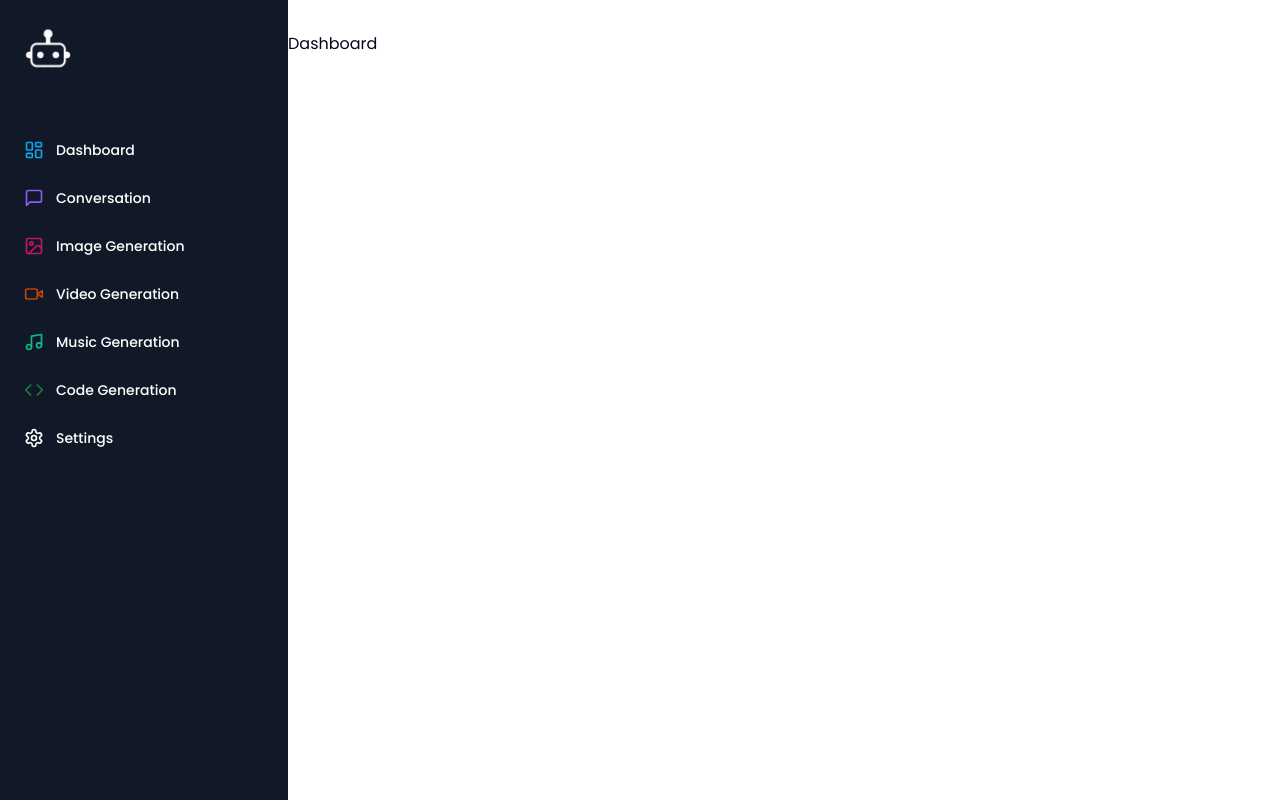
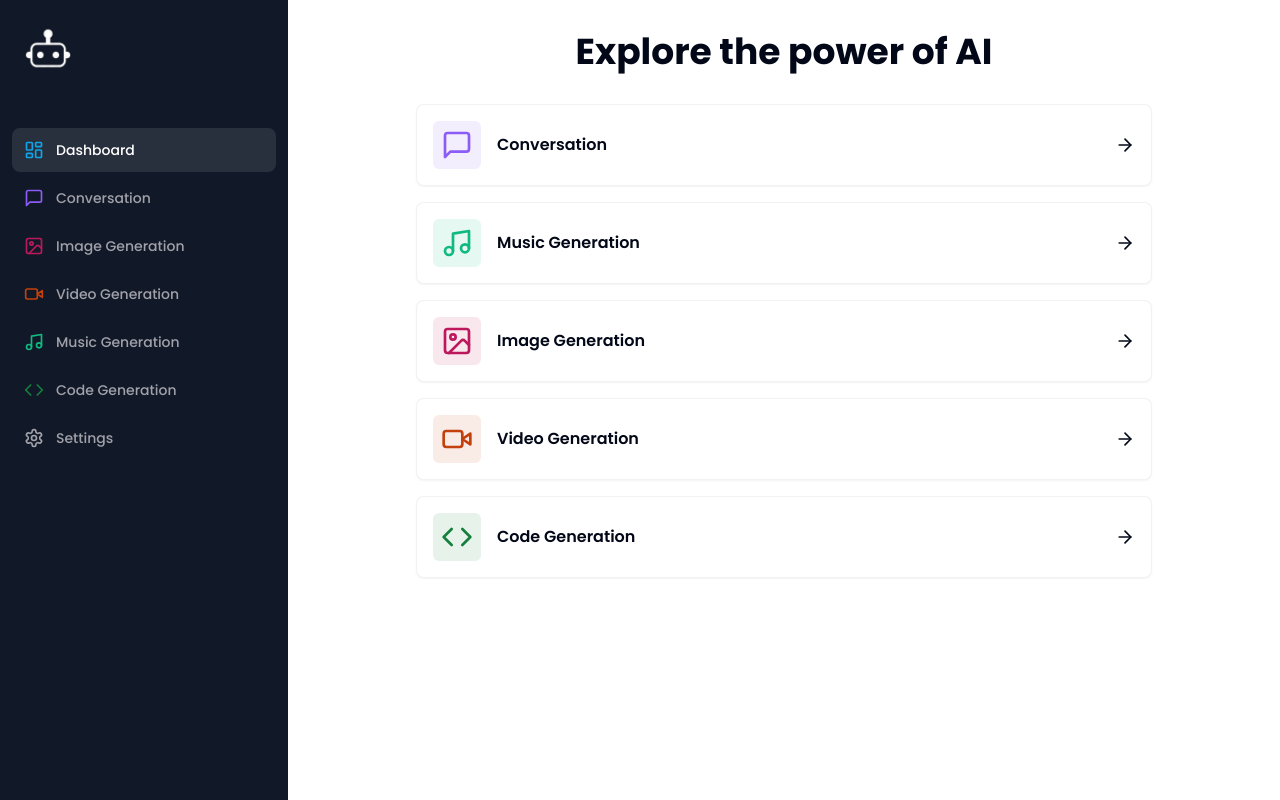
Before and after one commit to azam-ali-jafri/ai-content-generator, a Next.js app: page /dashboard in a window 1280 px wide. Built offline with nearby package versions, Linux system fonts and the light colour scheme.

Commit message:
Dashboard

```diff
--- a/app/(dashboard)/(routes)/dashboard/page.tsx
+++ b/app/(dashboard)/(routes)/dashboard/page.tsx
@@ -1,7 +1,75 @@
+"use client";
+import { Card } from "@/components/ui/Card";
+import { cn } from "@/lib/utils";
+import { ArrowRight, Code, Image, MessageSquare, Music, Video } from "lucide-react";
+import { useRouter } from "next/navigation";
 import React from "react";
 
+const tools = [
+  {
+    label: "Conversation",
+    icon: MessageSquare,
+    color: "text-violet-500",
+    bgColor: "bg-violet-500/10",
+    href: "/conversation",
+  },
+  {
+    label: "Music Generation",
+    icon: Music,
+    color: "text-emerald-500",
+    bgColor: "bg-emerald-500/10",
+    href: "/music",
+  },
+  {
+    label: "Image Generation",
+    icon: Image,
+    color: "text-pink-700",
+    bgColor: "bg-pink-700/10",
+    href: "/image",
+  },
+  {
+    label: "Video Generation",
+    icon: Video,
+    color: "text-orange-700",
+    bgColor: "bg-orange-700/10",
+    href: "/video",
+  },
+  {
+    label: "Code Generation",
+    icon: Code,
+    color: "text-green-700",
+    bgColor: "bg-green-700/10",
+    href: "/code",
+  },
+];
+
 const Dashboard = () => {
-  return <div>Dashboard</div>;
+  const router = useRouter();
+
+  return (
+    <div>
+      <div className="mb-8 space-y-4">
+        <h2 className="text-2xl md:text-4xl font-bold text-center">Explore the power of AI</h2>
+      </div>
+      <div className="px-4 md:px-20 lg:px-32 space-y-4">
+        {tools.map((tool) => (
+          <Card
+            onClick={() => router.push(tool.href)}
+            key={tool.href}
+            className="p-4 border-black/5 flex items-center justify-between hover:shadow-md transition cursor-pointer"
+          >
+            <div className="flex items-center gap-x-4">
+              <div className={cn("p-2 w-fit rounded-md", tool.bgColor)}>
+                <tool.icon className={cn("w-8 h-8", tool.color)} />
+              </div>
+              <div className="font-semibold">{tool.label}</div>
+            </div>
+            <ArrowRight className="w-5 h-5" />
+          </Card>
+        ))}
+      </div>
+    </div>
+  );
 };
 
 export default Dashboard;
--- a/components/MobileSidebar.tsx
+++ b/components/MobileSidebar.tsx
@@ -1,12 +1,19 @@
 "use client";
 
-import React from "react";
+import React, { useEffect, useState } from "react";
 import { Button } from "./ui/Button";
 import { Menu } from "lucide-react";
 import { Sheet, SheetContent, SheetTrigger } from "./ui/sheet";
 import Sidebar from "./Sidebar";
 
 const MobileSidebar = () => {
+  const [isMounted, setIsMounted] = useState(false);
+
+  useEffect(() => {
+    setIsMounted(true);
+  }, []);
+
+  if (!isMounted) return false;
   return (
     <Sheet>
       <SheetTrigger>
--- a/components/Sidebar.tsx
+++ b/components/Sidebar.tsx
@@ -3,9 +3,9 @@ import { cn } from "@/lib/utils";
 import { Code, ImageIcon, LayoutDashboard, MessageSquare, Music, Settings, VideoIcon } from "lucide-react";
 import Image from "next/image";
 import Link from "next/link";
+import { usePathname } from "next/navigation";
 import React from "react";
 
-const Sidebar = () => {
 const routes = [
   {
     label: "Dashboard",
@@ -50,6 +50,9 @@ const Sidebar = () => {
   },
 ];
 
+const Sidebar = () => {
+  const pathname = usePathname();
+
   return (
     <div className="space-y-4 py-4 flex flex-col h-full bg-[#111827] text-white">
       <div className="px-3 py-2 flex-1">
@@ -64,7 +67,10 @@ const Sidebar = () => {
             <Link
               href={route.href}
               key={route.href}
-              className="text-sm group flex p-3 w-full justify-start font-medium cursor-pointer hover:text-white hover:bg-white/10 rounded-lg transition"
+              className={cn(
+                "text-sm group flex p-3 w-full justify-start font-medium cursor-pointer hover:text-white hover:bg-white/10 rounded-lg transition",
+                pathname === route.href ? "text-white bg-white/10" : "text-zinc-400"
+              )}
             >
               <div className="flex items-center flex-1">
                 <route.icon className={cn("h-5 w-5 mr-3", route.color)} />
--- /dev/null
+++ b/components/ui/Card.tsx
@@ -0,0 +1,79 @@
+import * as React from "react"
+
+import { cn } from "@/lib/utils"
+
+const Card = React.forwardRef<
+  HTMLDivElement,
+  React.HTMLAttributes<HTMLDivElement>
+>(({ className, ...props }, ref) => (
+  <div
+    ref={ref}
+    className={cn(
+      "rounded-lg border bg-card text-card-foreground shadow-sm",
+      className
+    )}
+    {...props}
+  />
+))
+Card.displayName = "Card"
+
+const CardHeader = React.forwardRef<
+  HTMLDivElement,
+  React.HTMLAttributes<HTMLDivElement>
+>(({ className, ...props }, ref) => (
+  <div
+    ref={ref}
+    className={cn("flex flex-col space-y-1.5 p-6", className)}
+    {...props}
+  />
+))
+CardHeader.displayName = "CardHeader"
+
+const CardTitle = React.forwardRef<
+  HTMLParagraphElement,
+  React.HTMLAttributes<HTMLHeadingElement>
+>(({ className, ...props }, ref) => (
+  <h3
+    ref={ref}
+    className={cn(
+      "text-2xl font-semibold leading-none tracking-tight",
+      className
+    )}
+    {...props}
+  />
+))
+CardTitle.displayName = "CardTitle"
+
+const CardDescription = React.forwardRef<
+  HTMLParagraphElement,
+  React.HTMLAttributes<HTMLParagraphElement>
+>(({ className, ...props }, ref) => (
+  <p
+    ref={ref}
+    className={cn("text-sm text-muted-foreground", className)}
+    {...props}
+  />
+))
+CardDescription.displayName = "CardDescription"
+
+const CardContent = React.forwardRef<
+  HTMLDivElement,
+  React.HTMLAttributes<HTMLDivElement>
+>(({ className, ...props }, ref) => (
+  <div ref={ref} className={cn("p-6 pt-0", className)} {...props} />
+))
+CardContent.displayName = "CardContent"
+
+const CardFooter = React.forwardRef<
+  HTMLDivElement,
+  React.HTMLAttributes<HTMLDivElement>
+>(({ className, ...props }, ref) => (
+  <div
+    ref={ref}
+    className={cn("flex items-center p-6 pt-0", className)}
+    {...props}
+  />
+))
+CardFooter.displayName = "CardFooter"
+
+export { Card, CardHeader, CardFooter, CardTitle, CardDescription, CardContent }
--- a/components/ui/sheet.tsx
+++ b/components/ui/sheet.tsx
@@ -1,25 +1,22 @@
-"use client"
+"use client";
 
-import * as React from "react"
-import * as SheetPrimitive from "@radix-ui/react-dialog"
-import { cva, type VariantProps } from "class-variance-authority"
-import { X } from "lucide-react"
+import * as React from "react";
+import * as SheetPrimitive from "@radix-ui/react-dialog";
+import { cva, type VariantProps } from "class-variance-authority";
+import { X } from "lucide-react";
 
-import { cn } from "@/lib/utils"
+import { cn } from "@/lib/utils";
 
-const Sheet = SheetPrimitive.Root
+const Sheet = SheetPrimitive.Root;
 
-const SheetTrigger = SheetPrimitive.Trigger
+const SheetTrigger = SheetPrimitive.Trigger;
 
-const SheetClose = SheetPrimitive.Close
+const SheetClose = SheetPrimitive.Close;
 
-const SheetPortal = ({
-  className,
-  ...props
-}: SheetPrimitive.DialogPortalProps) => (
+const SheetPortal = ({ className, ...props }: SheetPrimitive.DialogPortalProps) => (
   <SheetPrimitive.Portal className={cn(className)} {...props} />
-)
-SheetPortal.displayName = SheetPrimitive.Portal.displayName
+);
+SheetPortal.displayName = SheetPrimitive.Portal.displayName;
 
 const SheetOverlay = React.forwardRef<
   React.ElementRef<typeof SheetPrimitive.Overlay>,
@@ -33,8 +30,8 @@ const SheetOverlay = React.forwardRef<
     {...props}
     ref={ref}
   />
-))
-SheetOverlay.displayName = SheetPrimitive.Overlay.displayName
+));
+SheetOverlay.displayName = SheetPrimitive.Overlay.displayName;
 
 const sheetVariants = cva(
   "fixed z-50 gap-4 bg-background p-6 shadow-lg transition ease-in-out data-[state=open]:animate-in data-[state=closed]:animate-out data-[state=closed]:duration-300 data-[state=open]:duration-500",
@@ -42,8 +39,7 @@ const sheetVariants = cva(
     variants: {
       side: {
         top: "inset-x-0 top-0 border-b data-[state=closed]:slide-out-to-top data-[state=open]:slide-in-from-top",
-        bottom:
-          "inset-x-0 bottom-0 border-t data-[state=closed]:slide-out-to-bottom data-[state=open]:slide-in-from-bottom",
+        bottom: "inset-x-0 bottom-0 border-t data-[state=closed]:slide-out-to-bottom data-[state=open]:slide-in-from-bottom",
         left: "inset-y-0 left-0 h-full w-3/4 border-r data-[state=closed]:slide-out-to-left data-[state=open]:slide-in-from-left sm:max-w-sm",
         right:
           "inset-y-0 right-0 h-full w-3/4  border-l data-[state=closed]:slide-out-to-right data-[state=open]:slide-in-from-right sm:max-w-sm",
@@ -53,23 +49,17 @@ const sheetVariants = cva(
       side: "right",
     },
   }
-)
+);
 
 interface SheetContentProps
   extends React.ComponentPropsWithoutRef<typeof SheetPrimitive.Content>,
     VariantProps<typeof sheetVariants> {}
 
-const SheetContent = React.forwardRef<
-  React.ElementRef<typeof SheetPrimitive.Content>,
-  SheetContentProps
->(({ side = "right", className, children, ...props }, ref) => (
+const SheetContent = React.forwardRef<React.ElementRef<typeof SheetPrimitive.Content>, SheetContentProps>(
+  ({ side = "right", className, children, ...props }, ref) => (
     <SheetPortal>
       <SheetOverlay />
-    <SheetPrimitive.Content
-      ref={ref}
-      className={cn(sheetVariants({ side }), className)}
-      {...props}
-    >
+      <SheetPrimitive.Content ref={ref} className={cn(sheetVariants({ side }), className)} {...props}>
         {children}
         <SheetPrimitive.Close className="absolute right-4 top-4 rounded-sm opacity-70 ring-offset-background transition-opacity hover:opacity-100 focus:outline-none focus:ring-2 focus:ring-ring focus:ring-offset-2 disabled:pointer-events-none data-[state=open]:bg-secondary">
           <X className="h-4 w-4" />
@@ -77,68 +67,34 @@ const SheetContent = React.forwardRef<
         </SheetPrimitive.Close>
       </SheetPrimitive.Content>
     </SheetPortal>
-))
-SheetContent.displayName = SheetPrimitive.Content.displayName
+  )
+);
+SheetContent.displayName = SheetPrimitive.Content.displayName;
 
-const SheetHeader = ({
-  className,
-  ...props
-}: React.HTMLAttributes<HTMLDivElement>) => (
-  <div
-    className={cn(
-      "flex flex-col space-y-2 text-center sm:text-left",
-      className
-    )}
-    {...props}
-  />
-)
-SheetHeader.displayName = "SheetHeader"
+const SheetHeader = ({ className, ...props }: React.HTMLAttributes<HTMLDivElement>) => (
+  <div className={cn("flex flex-col space-y-2 text-center sm:text-left", className)} {...props} />
+);
+SheetHeader.displayName = "SheetHeader";
 
-const SheetFooter = ({
-  className,
-  ...props
-}: React.HTMLAttributes<HTMLDivElement>) => (
-  <div
-    className={cn(
-      "flex flex-col-reverse sm:flex-row sm:justify-end sm:space-x-2",
-      className
-    )}
-    {...props}
-  />
-)
-SheetFooter.displayName = "SheetFooter"
+const SheetFooter = ({ className, ...props }: React.HTMLAttributes<HTMLDivElement>) => (
+  <div className={cn("flex flex-col-reverse sm:flex-row sm:justify-end sm:space-x-2", className)} {...props} />
+);
+SheetFooter.displayName = "SheetFooter";
 
 const SheetTitle = React.forwardRef<
   React.ElementRef<typeof SheetPrimitive.Title>,
   React.ComponentPropsWithoutRef<typeof SheetPrimitive.Title>
 >(({ className, ...props }, ref) => (
-  <SheetPrimitive.Title
-    ref={ref}
-    className={cn("text-lg font-semibold text-foreground", className)}
-    {...props}
-  />
-))
-SheetTitle.displayName = SheetPrimitive.Title.displayName
+  <SheetPrimitive.Title ref={ref} className={cn("text-lg font-semibold text-foreground", className)} {...props} />
+));
+SheetTitle.displayName = SheetPrimitive.Title.displayName;
 
 const SheetDescription = React.forwardRef<
   React.ElementRef<typeof SheetPrimitive.Description>,
   React.ComponentPropsWithoutRef<typeof SheetPrimitive.Description>
 >(({ className, ...props }, ref) => (
-  <SheetPrimitive.Description
-    ref={ref}
-    className={cn("text-sm text-muted-foreground", className)}
-    {...props}
-  />
-))
-SheetDescription.displayName = SheetPrimitive.Description.displayName
+  <SheetPrimitive.Description ref={ref} className={cn("text-sm text-muted-foreground", className)} {...props} />
+));
+SheetDescription.displayName = SheetPrimitive.Description.displayName;
 
-export {
-  Sheet,
-  SheetTrigger,
-  SheetClose,
-  SheetContent,
-  SheetHeader,
-  SheetFooter,
-  SheetTitle,
-  SheetDescription,
-}
+export { Sheet, SheetTrigger, SheetClose, SheetContent, SheetHeader, SheetFooter, SheetTitle, SheetDescription };
```
Lines whose indentation alone changed are shown as unchanged.
